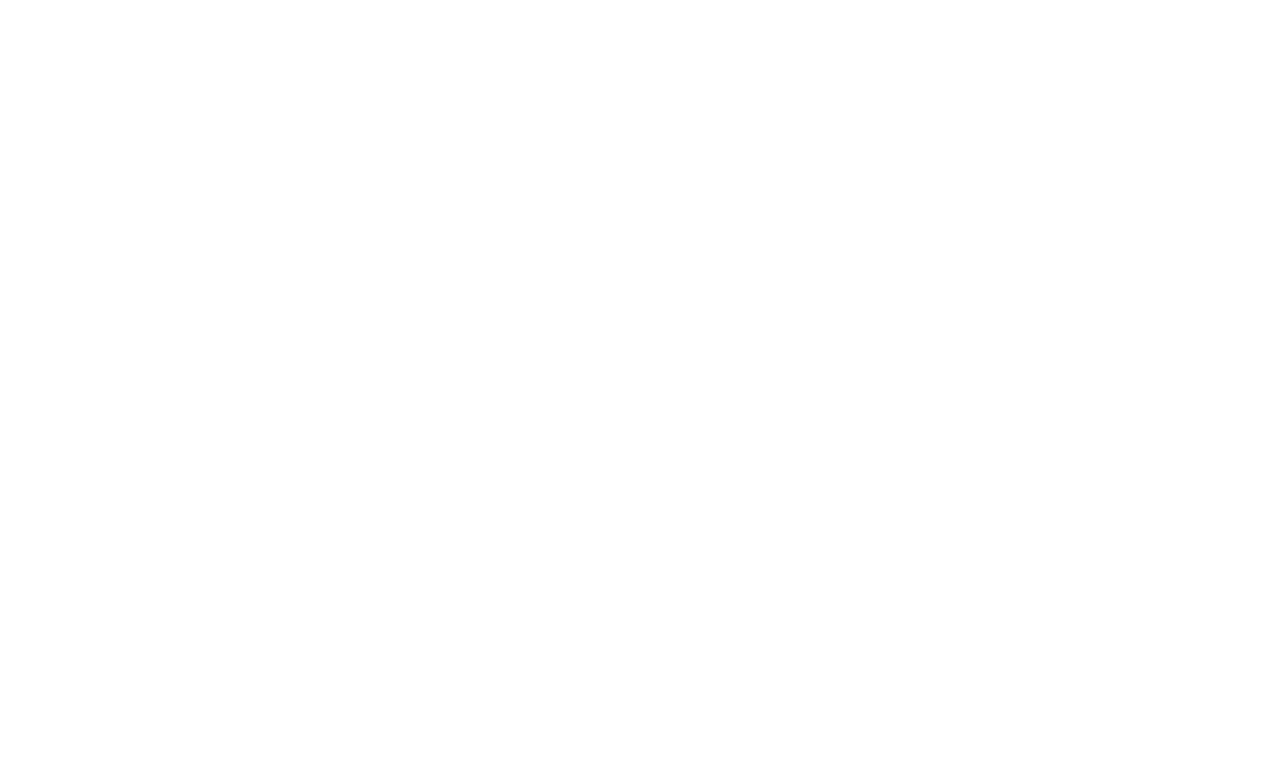
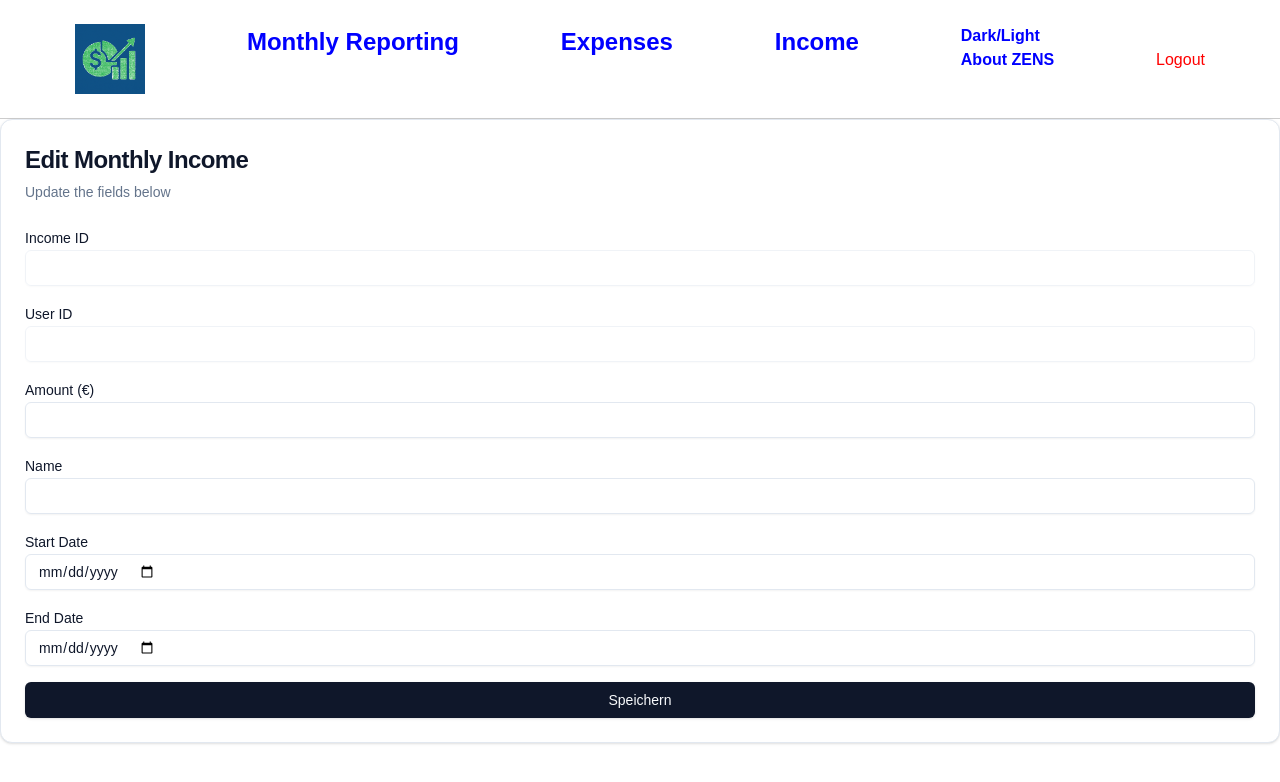
Before and after one commit to Fazsuzsa/Budget_Ausgaben_App, a React (Create React App) app in the folder frontend/: page /edit-monthly-income/1/1 in a window 1280 px wide. Before the commit this address had no page. Shown: the top 782 px of the page. Built offline with nearby package versions, Linux system fonts and the light colour scheme; what chartjs-plugin-datalabels would draw is missing.

Commit message:
shadcn Edit Monthly incomes

```diff
--- a/frontend/src/components/Monthly_incomes.js
+++ b/frontend/src/components/Monthly_incomes.js
@@ -1,4 +1,5 @@
 import React, { useEffect, useState } from "react";
+import { Link } from "react-router-dom";
 import {
   Table,
   TableBody,
@@ -95,6 +96,13 @@
                   <TableCell className="font-medium">{income.name}</TableCell>
                   <TableCell>{parseFloat(income.amount).toFixed(2)}</TableCell>
                   <TableCell className="text-right">
+                    <Link
+                      to={`/edit-monthly-income/${income.user_id}/${income.id}`}
+                      state={{ income }}
+                      className="text-blue-500 underline"
+                    >
+                      Edit
+                    </Link>
                     <button
                       onClick={() => handleDelete(income.id)}
                       className="text-red-500 underline"
--- a/frontend/src/index.js
+++ b/frontend/src/index.js
@@ -15,6 +15,7 @@
 import EditIncome from "./pages/EditIncome";
 import Expenses from "./components/Expenses";
 import EditMonthExpense from "./pages/EditMonthExpense";
+import EditMonthlyIncome from "./pages/EditMonthlyIncome";
 
 const root = ReactDOM.createRoot(document.getElementById("root"));
 root.render(
@@ -27,6 +28,7 @@
         <Route path="/about" element={<About></About>}></Route>
         <Route path="/login" element={<Login></Login>}></Route>
         <Route path="/test" element={<FormExpenses></FormExpenses>}></Route>
+        <Route path="/edit-monthly-income/:user_id/:id" element={<EditMonthlyIncome />}></Route>
         <Route
           path="/edit-expense/:userId/:expenseId"
           element={<MyForm></MyForm>}
--- /dev/null
+++ b/frontend/src/pages/EditMonthlyIncome.js
@@ -0,0 +1,143 @@
+import React, { useState, useEffect } from "react";
+import { useLocation, useNavigate, useParams } from "react-router-dom";
+import {
+  Card,
+  CardContent,
+  CardDescription,
+  CardHeader,
+  CardTitle,
+} from "../components/ui/card";
+import { Label } from "../components/ui/label";
+import { Input } from "../components/ui/input";
+import { Button } from "../components/ui/button";
+import Navbar from "../components/Navbar";
+
+export default function EditMonthlyIncome() {
+  const { state } = useLocation();
+  const income = state?.income;
+
+  const navigate = useNavigate();
+  const { userId: paramUserId, incomeId: paramIncomeId } = useParams();
+
+  const [incomeId, setIncomeId] = useState("");
+  const [userId, setUserId] = useState("");
+
+  const [name, setName] = useState("");
+  const [amount, setAmount] = useState("");
+  const [dateStart, setDateStart] = useState("");
+  const [dateEnd, setDateEnd] = useState("");
+
+  const [message, setMessage] = useState("");
+
+  useEffect(() => {
+    if (income) {
+      setIncomeId(income.id || paramIncomeId);
+      setUserId(income.user_id || paramUserId);
+      setName(income.name || "");
+      setAmount(income.amount || "");
+      setDateStart(income.date_start || "");
+      setDateEnd(income.date_end || "");
+    }
+  }, [income, paramIncomeId, paramUserId]);
+
+  const handleSubmit = async (e) => {
+    e.preventDefault();
+
+    try {
+      const response = await fetch(
+        `http://localhost:5005/monthly_incomes/${userId}/${incomeId}`,
+        {
+          method: "PUT",
+          headers: {
+            "Content-Type": "application/json",
+          },
+          body: JSON.stringify({
+            amount,
+            name,
+            date_start: dateStart,
+            date_end: dateEnd || null,
+          }),
+        }
+      );
+
+      if (!response.ok) {
+        throw new Error("Error updating income");
+      }
+
+      const updatedIncome = await response.json();
+      console.log("Update successful:", updatedIncome);
+      setMessage("Income updated successfully!");
+      setTimeout(() => navigate("/monthly-incomes"), 1000);
+    } catch (err) {
+      console.error(err);
+      alert("An error occurred while updating the income.");
+    }
+  };
+
+  return (
+    <>
+      <Navbar />
+      <div className="flex flex-col gap-6">
+        <Card>
+          <CardHeader>
+            <CardTitle className="text-2xl">Edit Monthly Income</CardTitle>
+            <CardDescription>Update the fields below</CardDescription>
+          </CardHeader>
+          <CardContent>
+            <form onSubmit={handleSubmit} className="space-y-4">
+              <div>
+                <Label>Income ID</Label>
+                <Input value={incomeId} disabled />
+              </div>
+              <div>
+                <Label>User ID</Label>
+                <Input value={userId} disabled />
+              </div>
+              <div>
+                <Label>Amount (€)</Label>
+                <Input
+                  type="number"
+                  value={amount}
+                  onChange={(e) => setAmount(e.target.value)}
+                  required
+                />
+              </div>
+              <div>
+                <Label>Name</Label>
+                <Input
+                  type="text"
+                  value={name}
+                  onChange={(e) => setName(e.target.value)}
+                  required
+                />
+              </div>
+              <div>
+                <Label>Start Date</Label>
+                <Input
+                  type="date"
+                  value={dateStart}
+                  onChange={(e) => setDateStart(e.target.value)}
+                  required
+                />
+              </div>
+              <div>
+                <Label>End Date</Label>
+                <Input
+                  type="date"
+                  value={dateEnd}
+                  onChange={(e) => setDateEnd(e.target.value)}
+                />
+              </div>
+
+              {message && <div className="text-sm text-green-600">{message}</div>}
+
+              <Button type="submit" className="w-full">
+                Speichern
+              </Button>
+            </form>
+          </CardContent>
+        </Card>
+      </div>
+    </>
+  );
+}
```
